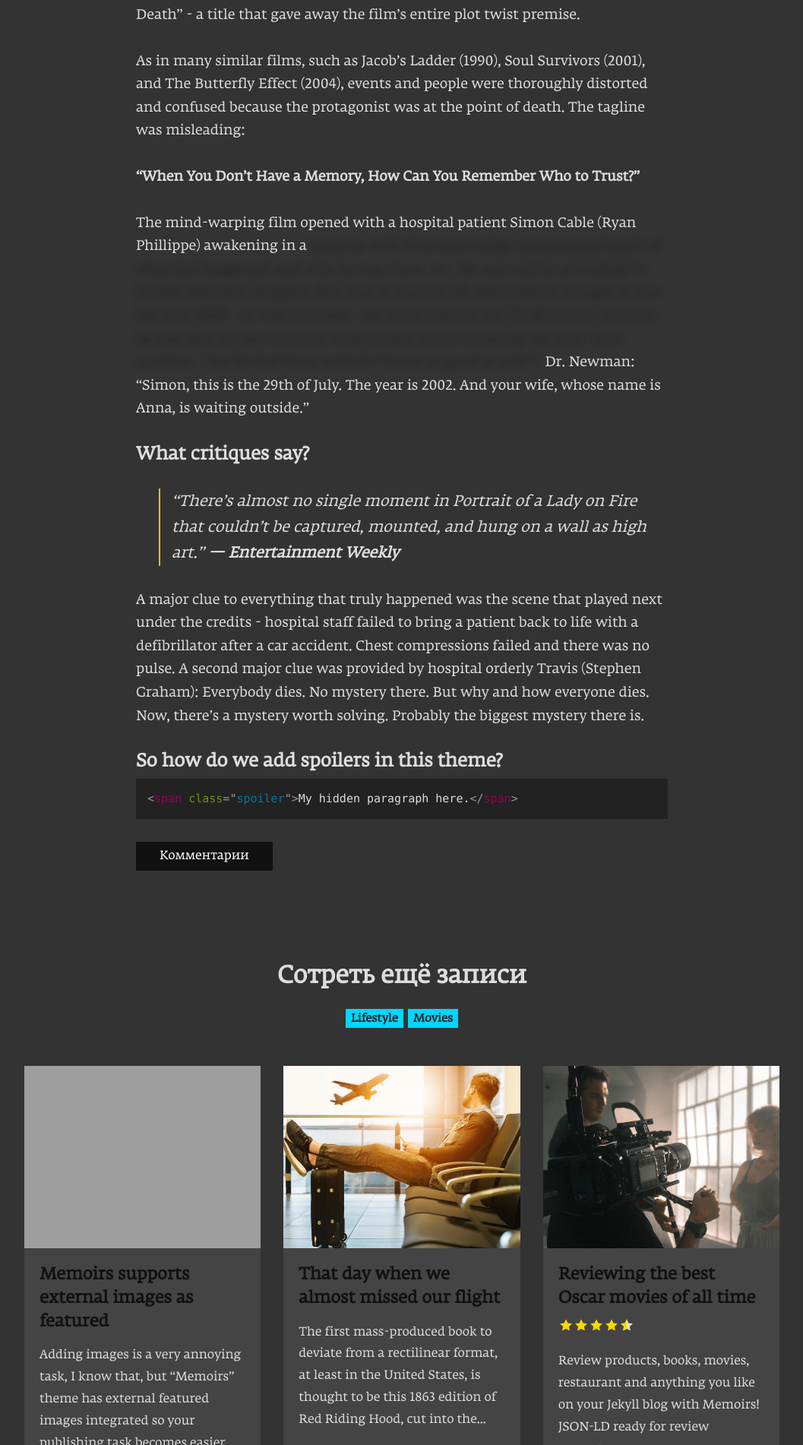
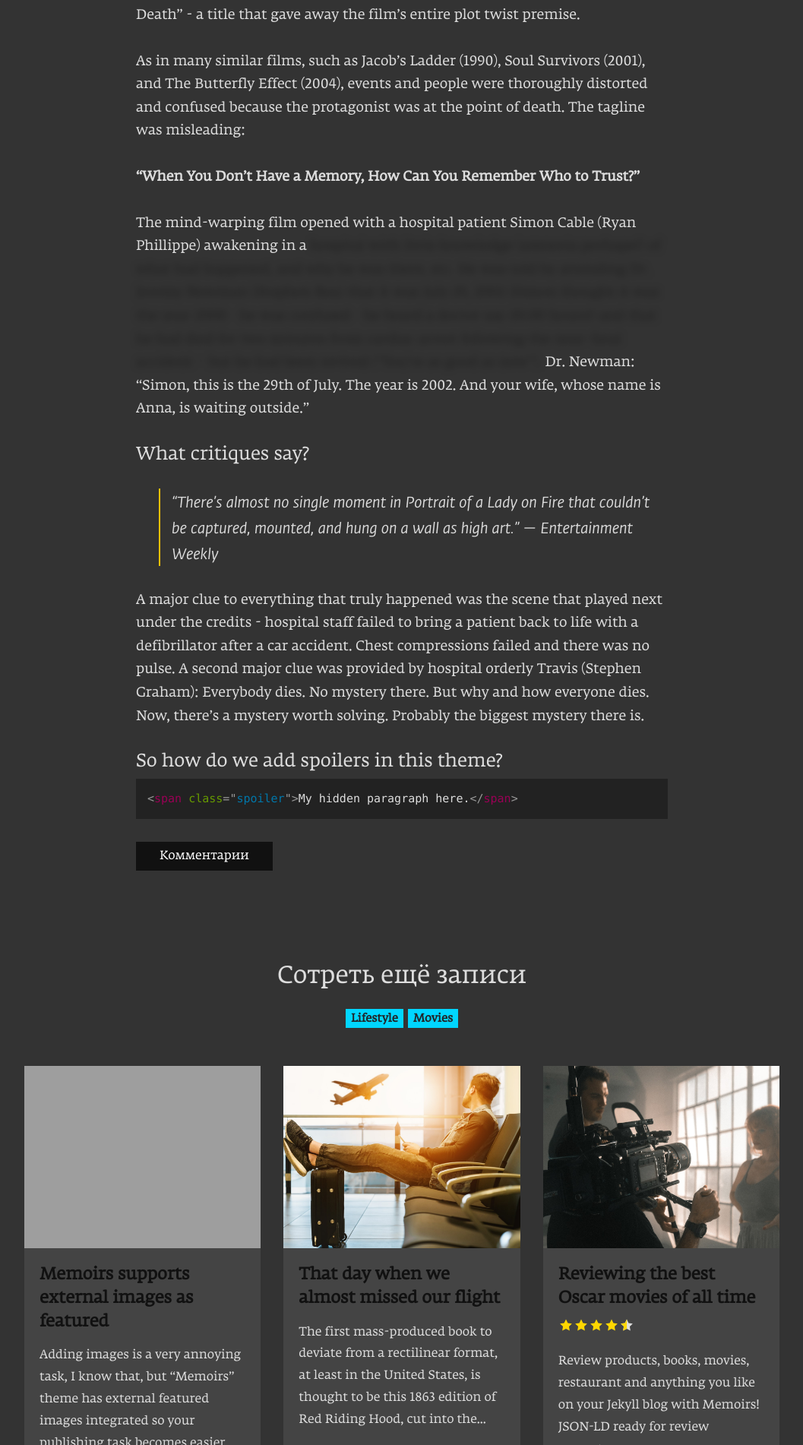
Before and after one commit to DenisLevadny/denislevadny.github.io, a Jekyll site: the page built from _posts/2020-01-11-post-with-spoiler..md, in a window 1280 px wide. Shown: the part 1304-3206 px from the top of the page at 76% size, without its empty margins (111-1168 px from the left). Built offline with Jekyll 4.4.1, drawn with Linux system fonts in a browser that asks for light colours; nearby versions of some CDN libraries; comment, search, counter and statistics services are not loaded; grey boxes are pictures that could not be loaded.

Commit message:
Update theme.scss

```diff
--- a/assets/css/theme.scss
+++ b/assets/css/theme.scss
@@ -55,7 +55,8 @@ img {
 }
 
 h1,h2,h3,h4,h5,h6 {
-    font-weight:700;
+    font-family: sf-title, Open Sans, Segoe UI; //добавлено
+ // font-weight:700;
 }
 
 hr {
@@ -88,6 +89,7 @@ hr {
     min-width: 180px;
 }
 blockquote {
+    font-family: sf-accent-i, Open Sans, Segoe UI; //добавлено
     font-style: italic;
     font-size: 20px;
     position:relative;
@@ -95,7 +97,7 @@ blockquote {
     margin-left:30px;
     padding-left:15px;
     cite {
-        font-weight:700;
+       // font-weight:700;
     }
 }
 // animation
```
